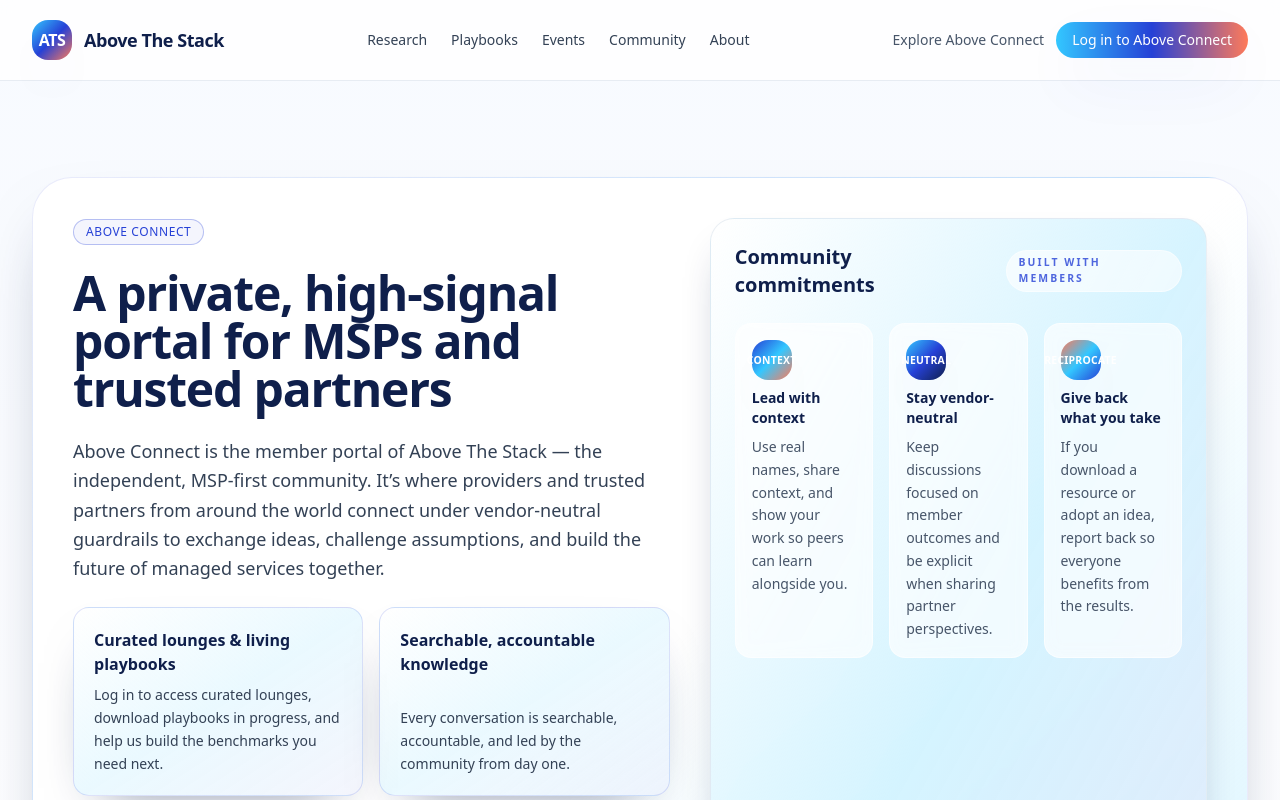
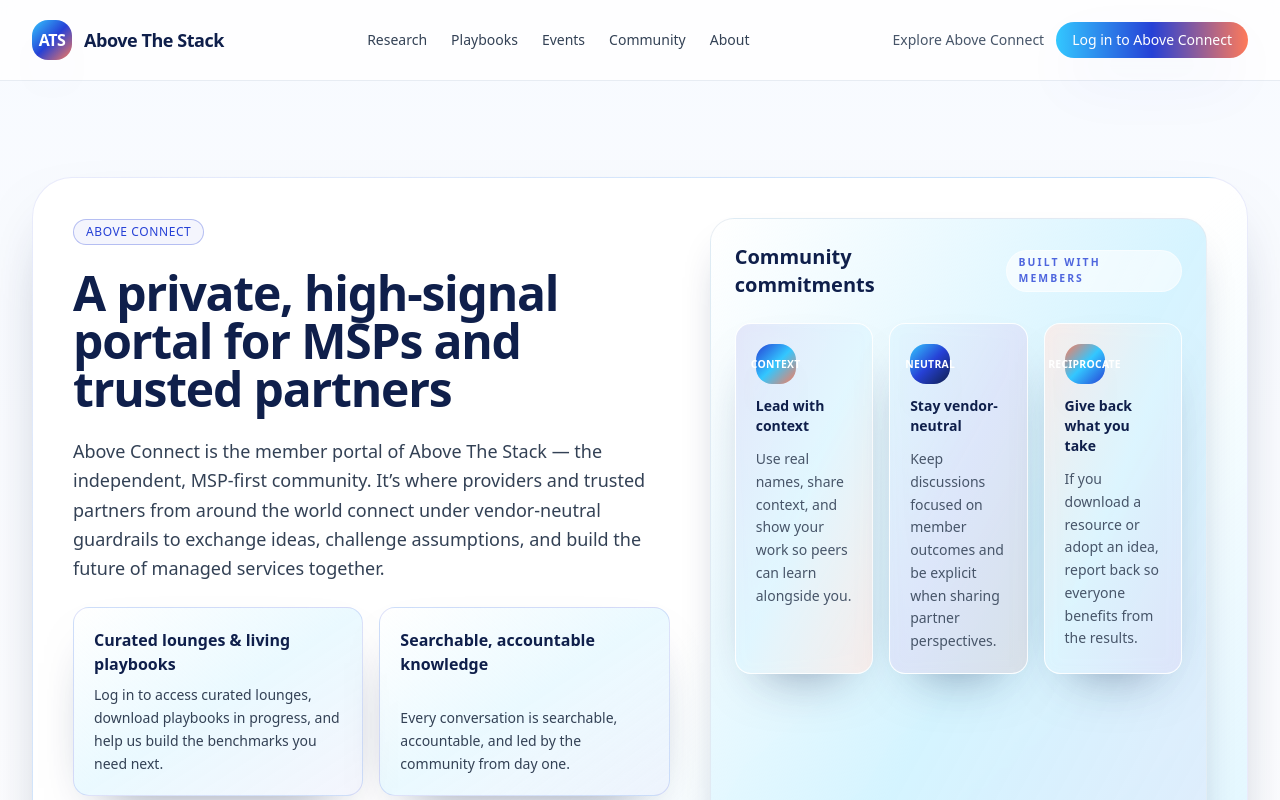
Before and after one commit to TychoLoke/above-the-stack-site, a Next.js app: page /community in a window 1280 px wide. Shown: the top 800 px of the page. Built offline with nearby package versions, Linux system fonts and the light colour scheme; no server answers.

Commit message:
Refine community commitments styling and update hero focus

```diff
--- a/app/community/page.tsx
+++ b/app/community/page.tsx
@@ -108,19 +108,22 @@ export default function Page() {
               Built with members
             </span>
           </div>
-          <div className="grid gap-4 sm:grid-cols-3">
+          <div className="grid gap-4 md:grid-cols-3">
             {commitments.map((item) => (
               <div
                 key={item.title}
-                className="flex h-full flex-col gap-2 rounded-2xl border border-white/60 bg-white/70 p-4 text-sm leading-relaxed text-slate-600 backdrop-blur"
+                className="group relative flex h-full flex-col gap-3 overflow-hidden rounded-2xl border border-white/60 bg-white/75 p-5 text-sm leading-relaxed text-slate-600 shadow-[0_25px_55px_-32px_rgba(15,31,75,0.6)] backdrop-blur"
               >
+                <div
+                  className={`pointer-events-none absolute inset-0 bg-gradient-to-br ${item.gradient} opacity-[0.12] transition-opacity duration-300 group-hover:opacity-25`}
+                />
                 <span
-                  className={`inline-flex h-10 w-10 items-center justify-center rounded-2xl bg-gradient-to-br ${item.gradient} text-[0.65rem] font-semibold uppercase tracking-wide text-white shadow-glow`}
+                  className={`relative inline-flex h-10 w-10 items-center justify-center rounded-2xl bg-gradient-to-br ${item.gradient} text-[0.65rem] font-semibold uppercase tracking-wide text-white shadow-glow`}
                 >
                   {item.label}
                 </span>
-                <h3 className="text-sm font-semibold text-atsMidnight">{item.title}</h3>
-                <p>{item.description}</p>
+                <h3 className="relative text-sm font-semibold text-atsMidnight">{item.title}</h3>
+                <p className="relative">{item.description}</p>
               </div>
             ))}
           </div>
--- a/components/Hero.tsx
+++ b/components/Hero.tsx
@@ -37,7 +37,7 @@ export default function Hero() {
                 Focus
               </dt>
               <dd className="mt-2 text-base font-semibold text-atsMidnight">
-                Sovereign MSP growth
+                Operator-led MSP growth
               </dd>
             </div>
             <div className="rounded-2xl border border-slate-200/70 bg-white/70 p-4">
```
